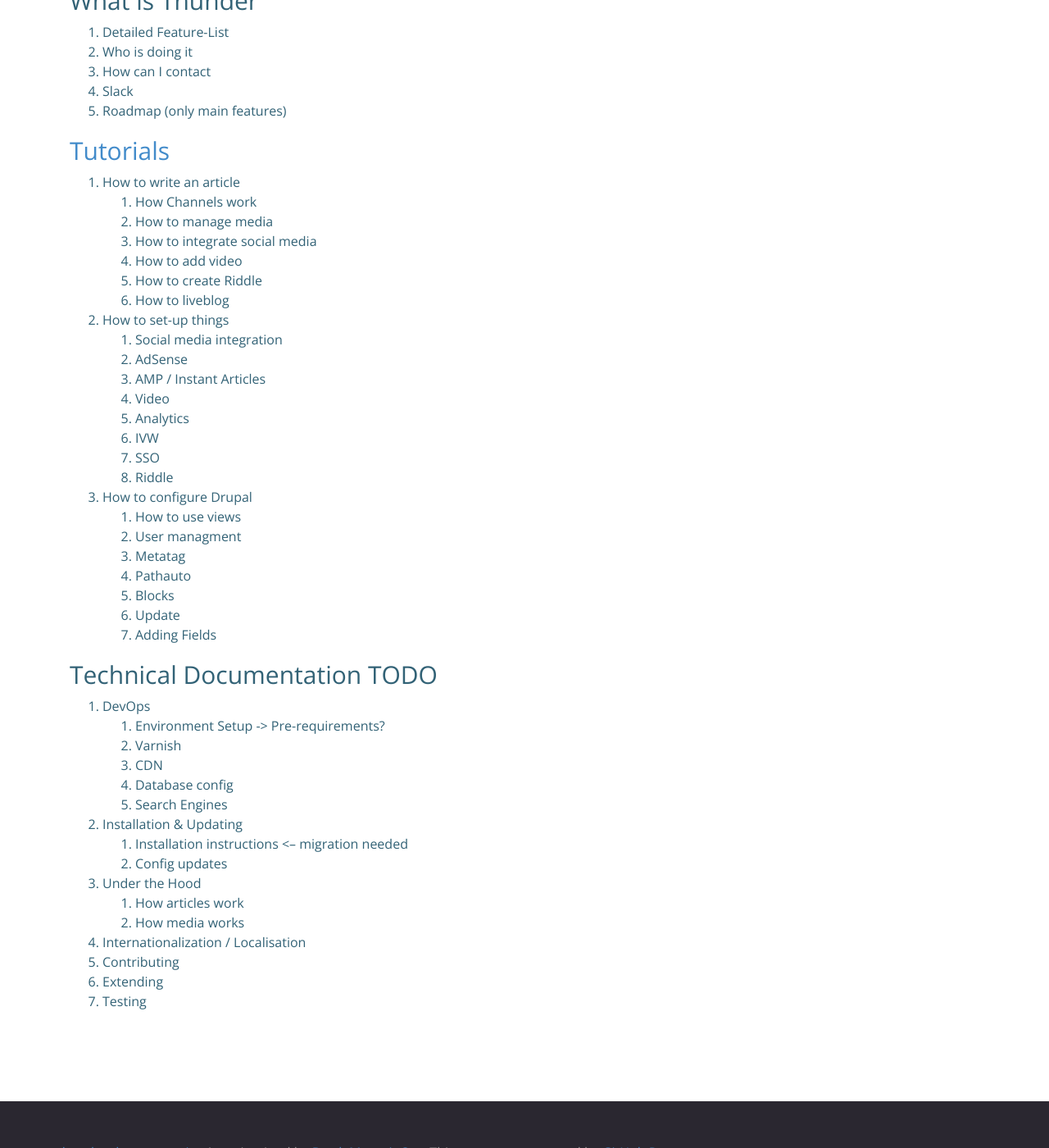
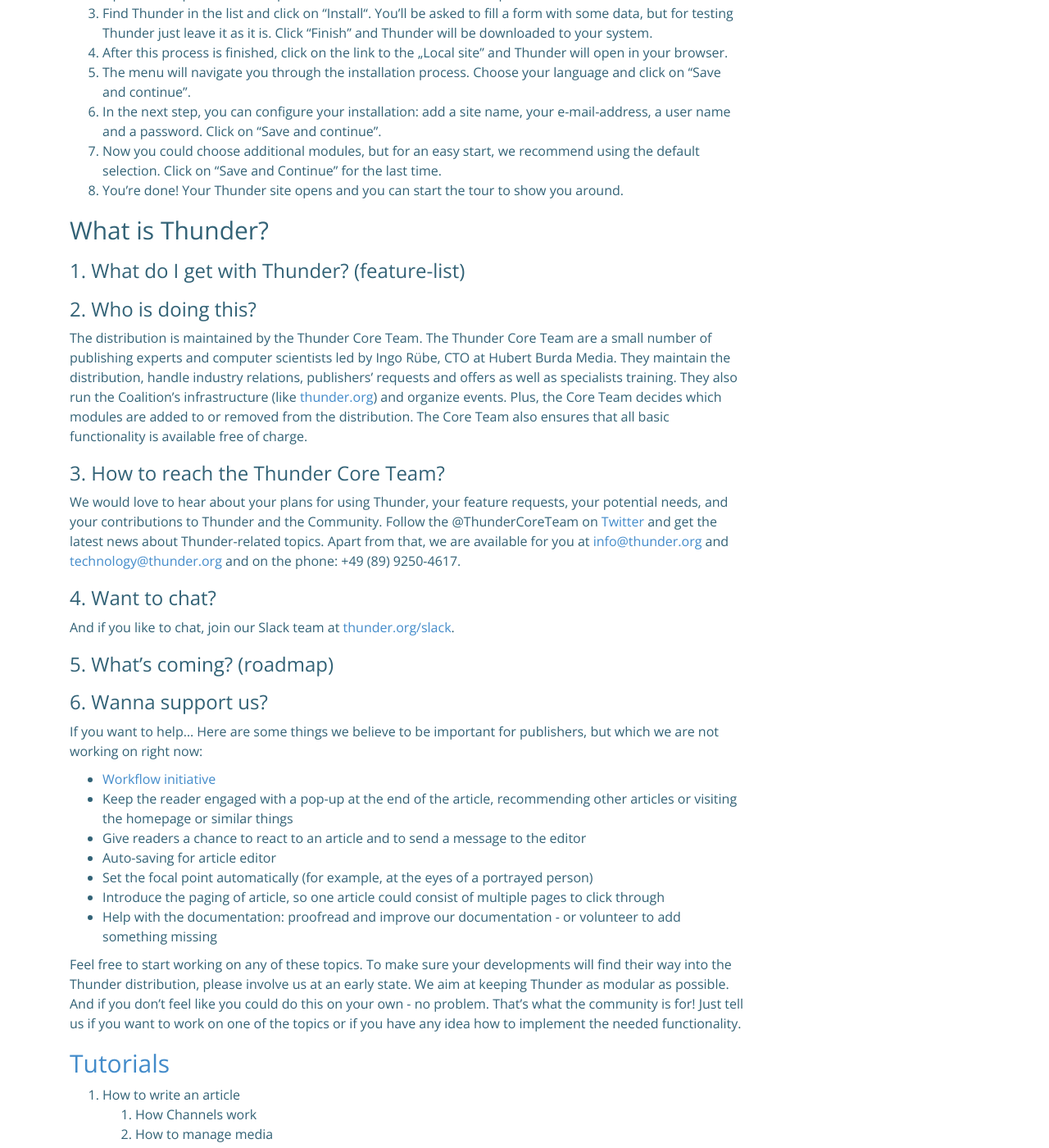
Before and after one commit to BurdaMagazinOrg/thunder-documentation, a Jekyll site: the page built from index.md, in a window 1280 px wide and 1400 px high, scrolled down 1703 px. Shown: the whole window at 82% size. Built offline with Jekyll 4.4.1, drawn with Linux system fonts in a browser that asks for light colours; nearby versions of some CDN libraries; our own code applies the rules of GitHub Pages for plain Markdown files; comment, search, counter and statistics services are not loaded; the repository's description, which GitHub fills in, is left out; some of the changed text lies outside the part shown.

Commit message:
New information on homepage and videos (#11)
* Text for Tutorials

* Add Metadata-Video

* Homepage: Description, Information about „What is Thunder?“

```diff
--- a/_data/tutorials.yml
+++ b/_data/tutorials.yml
@@ -5,6 +5,9 @@
     - title: How to manage media
       include: tutorials/howto-article-media.md
       id: howto-article-media
+    - title: How to add meta data
+      include: tutorials/howto-article-metadata.md
+      id: howto-article-metadata
 - title: How to set-up things
   include: tutorials/howto-setup.md
   id: howto-setup
--- a/index.md
+++ b/index.md
@@ -7,6 +7,13 @@ permalink: /
 <img src="assets/logos/Thunder.svg" alt="Thunder Logo" width="400" />
 
 ## Description
+Thunder is a Drupal 8 distribution for professional publishers. It consists of the current Drupal 8 functionality, lots of handpicked publisher-centric modules with custom enhancements, and an environment which makes it easy to install, deploy and add new functionality.
+
+Thunder users also benefit from a whole range of channel- and feature-specific enhancements through collaboration with industry partners such as [nexx.tv](http://www.nexx.tv/), [Riddle](https://www.riddle.com), and [Valiton](https://www.valiton.com/).
+
+In 2016, the German publisher [Hubert Burda Media](http://www.hubert-burda-media.com/) established the Thunder Coalition, which aims at joining forces amongst publishers by sharing code and innovation power.
+
+As members of the Thunder Coalition, publishers, industry partners, and developers develop useful modules and extensions, use them for their own purposes and share them with the Coalition by publishing them under the GNU General Public License to further enhance Thunder.
 
 ## Feature Highlights
 * **Create articles dynamically with paragraphs**: Using paragraphs, you can add text with a WYSIWYG-editor, pictures, videos, Instagram or Twitter cards to your article – and change the order by dragging and dropping the content wherever you like it. Thanks to a preview mode, you get a good idea of how your article will look like in the end.
@@ -31,12 +38,28 @@ permalink: /
 7. Now you could choose additional modules, but for an easy start, we recommend using the default selection. Click on “Save and Continue” for the last time.
 8. You’re done! Your Thunder site opens and you can start the tour to show you around.
 
-## What is Thunder
-1. Detailed Feature-List
-2. Who is doing it
-3. How can I contact
-4. Slack
-5. Roadmap (only main features)
+## What is Thunder?
+### 1. What do I get with Thunder? (feature-list)
+### 2. Who is doing this?
+The distribution is maintained by the Thunder Core Team. The Thunder Core Team are a small number of publishing experts and computer scientists led by Ingo Rübe, CTO at Hubert Burda Media. They maintain the distribution, handle industry relations, publishers’ requests and offers as well as specialists training. They also run the Coalition’s infrastructure (like [thunder.org](http://thunder.org/)) and organize events. Plus, the Core Team decides which modules are added to or removed from the distribution. The Core Team also ensures that all basic functionality is available free of charge.
+### 3. How to reach the Thunder Core Team?
+We would love to hear about your plans for using Thunder, your feature requests, your potential needs, and your contributions to Thunder and the Community. Follow the @ThunderCoreTeam on [Twitter](https://twitter.com/ThunderCoreTeam) and get the latest news about Thunder-related topics.
+Apart from that, we are available for you at [info@thunder.org](mailto:info@thunder.org) and [technology@thunder.org](mailto:technology@thunder.org) and on the phone: +49 (89) 9250-4617.
+### 4. Want to chat?
+And if you like to chat, join our Slack team at [thunder.org/slack](http://www.thunder.org/slack).
+### 5. What’s coming? (roadmap)
+### 6. Wanna support us?
+If you want to help… Here are some things we believe to be important for publishers, but which we are not working on right now:
+* [Workflow initiative](https://www.drupal.org/node/2721129)
+* Keep the reader engaged with a pop-up at the end of the article, recommending other articles or visiting the homepage or similar things
+* Give readers a chance to react to an article and to send a message to the editor
+* Auto-saving for article editor
+* Set the focal point automatically (for example, at the eyes of a portrayed person)
+* Introduce the paging of article, so one article could consist of multiple pages to click through
+* Help with the documentation: proofread and improve our documentation - or volunteer to add something missing
+
+Feel free to start working on any of these topics. To make sure your developments will find their way into the Thunder distribution, please involve us at an early state. We aim at keeping Thunder as modular as possible.
+And if you don’t feel like you could do this on your own - no problem. That’s what the community is for! Just tell us if you want to work on one of the topics or if you have any idea how to implement the needed functionality.
 
 ## [Tutorials](tutorials)
 1. How to write an article
```
Also changed, not shown: _includes/tutorials/howto-article-media.md (+1 -1 lines), _includes/tutorials/howto-article-metadata.md (added, +3 -0 lines), _includes/tutorials/howto-article.md (+1 -1 lines), _includes/tutorials/howto-setup-install-local.md (+1 -1 lines).
